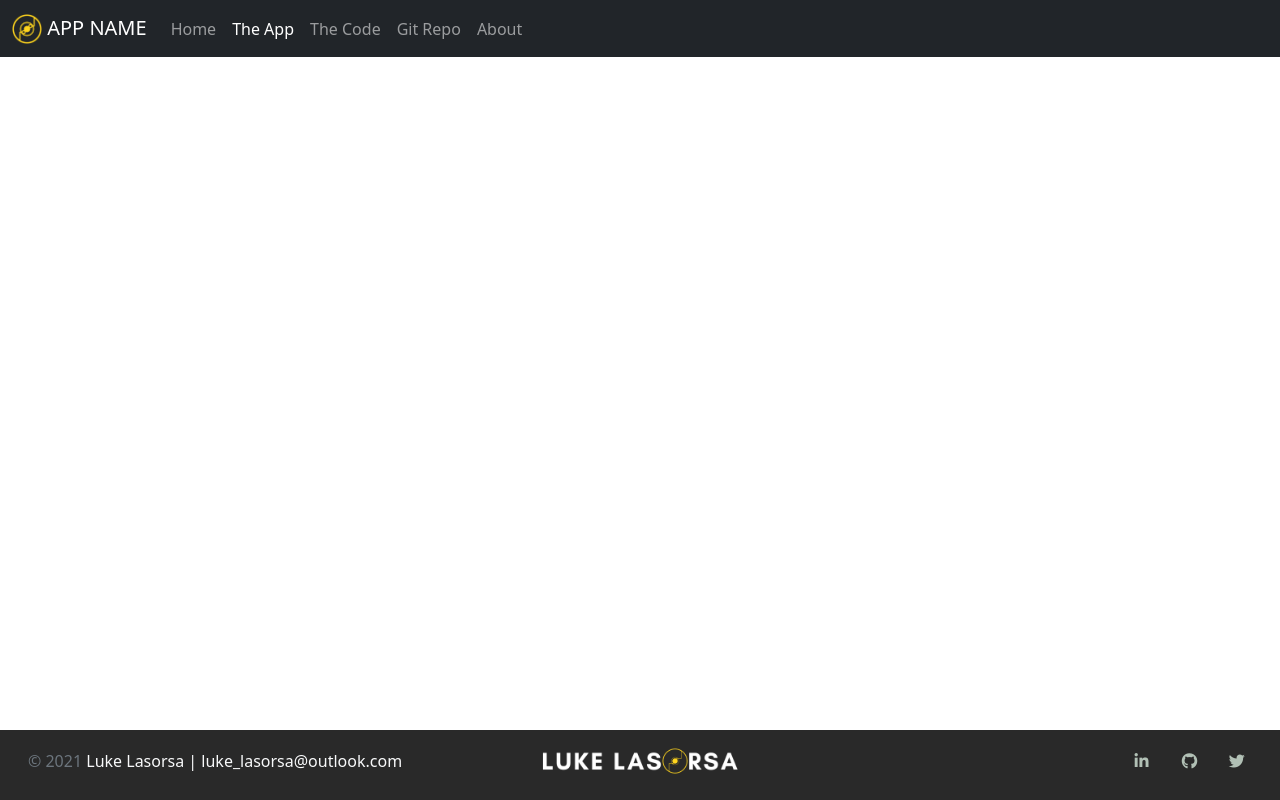
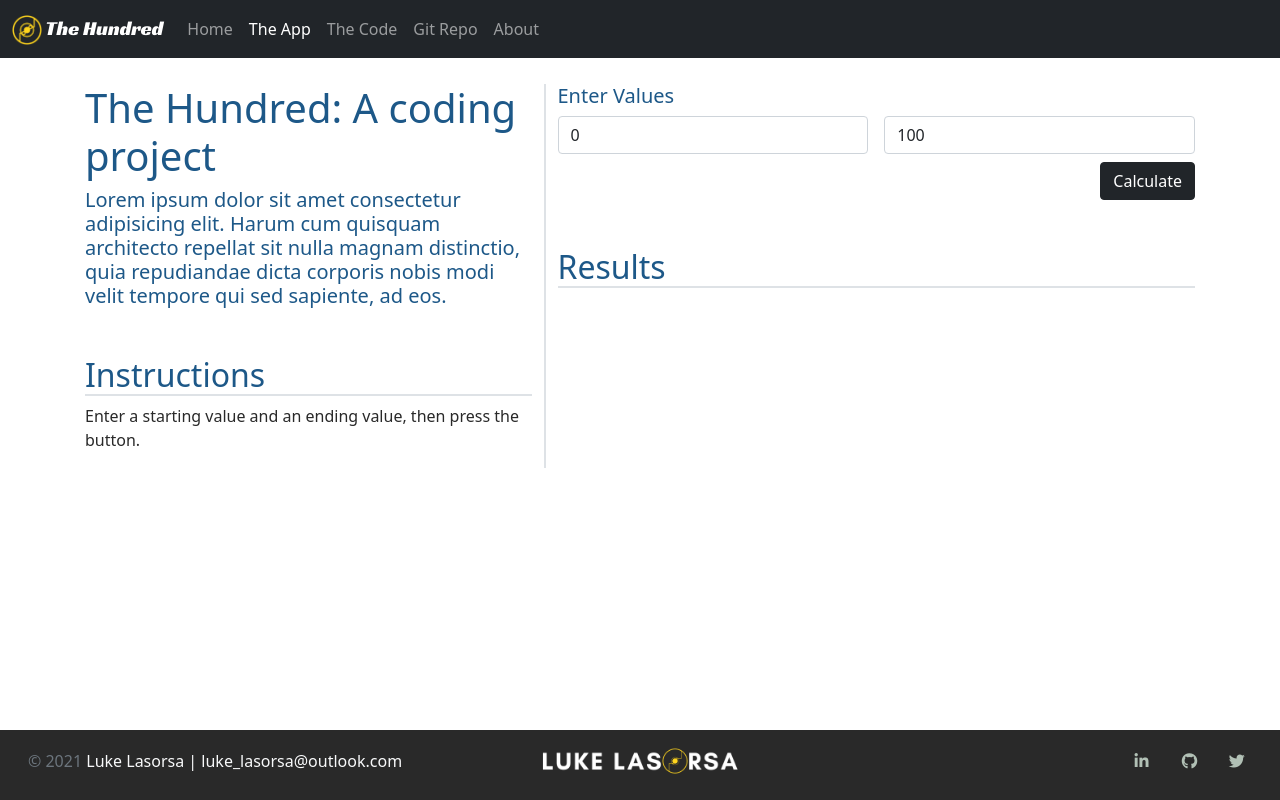
Before and after one commit to luke-las/The-Hundred, a plain HTML site: page app.html in a window 1280 px wide. Drawn offline with nearby package versions, Linux system fonts and the light colour scheme.

Commit message:
js site commit

```diff
--- a/CSS/site.css
+++ b/CSS/site.css
@@ -64,3 +64,6 @@ white-space: pre-wrap;
 word-break: break-all;
 word-wrap: break-word;
 }
+.logoFont{
+    font-family: 'Racing Sans One', cursive;
+}
--- a/app.html
+++ b/app.html
@@ -1,7 +1,7 @@
 <!doctype html>
 <html lang="en" class="h-100">
 <head>
-    <title>App Name: A coding project</title>
+    <title>The Hundred: A coding project</title>
     <!-- Required meta tags -->
     <meta charset="utf-8">
     <meta name="viewport" content="width=device-width, initial-scale=1, shrink-to-fit=no">
@@ -12,6 +12,9 @@
     <script src="https://kit.fontawesome.com/5db21ba9c6.js" crossorigin="anonymous"></script>
     <link href="/css/site.css" rel="stylesheet">
     <link rel="icon" type="image/png" href="/img/favicon.png" class="background-color:transparent">
+    <link rel="preconnect" href="https://fonts.googleapis.com">
+    <link rel="preconnect" href="https://fonts.gstatic.com" crossorigin>
+    <link href="https://fonts.googleapis.com/css2?family=Racing+Sans+One&display=swap" rel="stylesheet">
 
 </head>
 
@@ -19,7 +22,7 @@
 <!-- nav section -->
 <nav class="navbar navbar-expand-md navbar-dark fixed-top bg-dark">
     <div class="container-fluid">
-        <a class="navbar-brand" href="#"><img src="/Img/favicon.png" width="30" height="30" class="d-inline-block align-text-top"> APP NAME</a>
+        <a class="navbar-brand logoFont" href="#"><img src="/Img/favicon.png" width="30" height="30" class="d-inline-block align-text-top"> The Hundred</a>
         <button class="navbar-toggler" type="button" data-bs-toggle="collapse" data-bs-target="#navbarCollapse"
             aria-controls="navbarCollapse" aria-expanded="false" aria-label="Toggle navigation">
             <span class="navbar-toggler-icon"></span>
@@ -48,7 +51,39 @@
 </nav>
 <!-- main section -->
     <main class="flex-shrink-0">
-        <div class="container">
+        <div class="container mt-4">
+            <div class="row row-cols-1 row-cols-lg-2">
+                <div class="col col-lg-5 border-end border-2">
+                    <h1>The Hundred: A coding project</h1>
+                    <h4 class="lead">Lorem ipsum dolor sit amet consectetur adipisicing elit. Harum cum quisquam architecto repellat sit nulla magnam distinctio, quia repudiandae dicta corporis nobis modi velit tempore qui sed sapiente, ad eos.</h4>
+                    <h2 class="mt-5 border-bottom border-2">Instructions</h2>
+                    <p>Enter a starting value and an ending value, then press the button.</p>
+                </div>
+                <div class="col col-lg-7">
+                    <div>
+                        <h5>Enter Values</h5>
+                        <form class="row gy-2 gx-3">
+                            <div class="col">
+                                <input id="startValue" type="number" class="form-control" placeholder="Starting Value" value="0" aria-label="Start Value">
+                            </div>
+                            <div class="col">
+                                <input id="endValue" type="number" class="form-control" placeholder="Starting Value" value="100" aria-label="End Value">
+                            </div>
+                            <div class="col-12 justify-content-end d-flex">
+                                <button type="button" id="btnSubmit"class="btn btn-large btn-dark">Calculate</button>
+                            </div>
+                        </form>
+                        <h2 class="mt-5 border-bottom border-2">Results</h2>
+                        <div class="table-responsive">
+                            <table class="table table-striped table-sm">
+                                <tbody id="results">
+                                    <!-- results go here -->
+                                </tbody>
+                            </table>
+                        </div>
+                    </div>
+                </div>
+            </div>
 
         </div>
     </main>
--- a/code.html
+++ b/code.html
@@ -1,7 +1,7 @@
 <!doctype html>
 <html lang="en" class="h-100">
 <head>
-    <title>App Name: A coding project</title>
+    <title>The Hundred: A coding project</title>
     <!-- Required meta tags -->
     <meta charset="utf-8">
     <meta name="viewport" content="width=device-width, initial-scale=1, shrink-to-fit=no">
@@ -13,14 +13,16 @@
     <link href="/css/site.css" rel="stylesheet">
     <link rel="icon" type="image/png" href="/img/favicon.png" class="background-color:transparent">
     <link href="css/prism.css" rel="stylesheet">
-
+    <link rel="preconnect" href="https://fonts.googleapis.com">
+    <link rel="preconnect" href="https://fonts.gstatic.com" crossorigin>
+    <link href="https://fonts.googleapis.com/css2?family=Racing+Sans+One&display=swap" rel="stylesheet">
 </head>
 
 <body class="d-flex flex-column h-100">
 <!-- nav section -->
 <nav class="navbar navbar-expand-md navbar-dark fixed-top bg-dark">
     <div class="container-fluid">
-        <a class="navbar-brand" href="#"><img src="/Img/favicon.png" width="30" height="30" class="d-inline-block align-text-top"> APP NAME</a>
+        <a class="navbar-brand logoFont" href="#"><img src="/Img/favicon.png" width="30" height="30" class="d-inline-block align-text-top"> The Hundred</a>
         <button class="navbar-toggler" type="button" data-bs-toggle="collapse" data-bs-target="#navbarCollapse"
             aria-controls="navbarCollapse" aria-expanded="false" aria-label="Toggle navigation">
             <span class="navbar-toggler-icon"></span>
@@ -50,7 +52,7 @@
 <!-- main section -->
 <main class="flex-shrink-0">
     <div class="container px-5 py-5 mt-5">
-        <h2 class="border-1 border-bottom border-dark">The Code for APP NAME</h2>
+        <h2 class="border-1 border-bottom border-dark">The Code for The Hundred</h2>
         <div class="row row-cols-1 row-cols-lg-2">
             <div class="col-lg-8">
                 <pre class="line-numbers"><code class="language-javascript">
```
Also changed, not shown: index.html (+6 -3 lines), IMG/Hundred.png.
